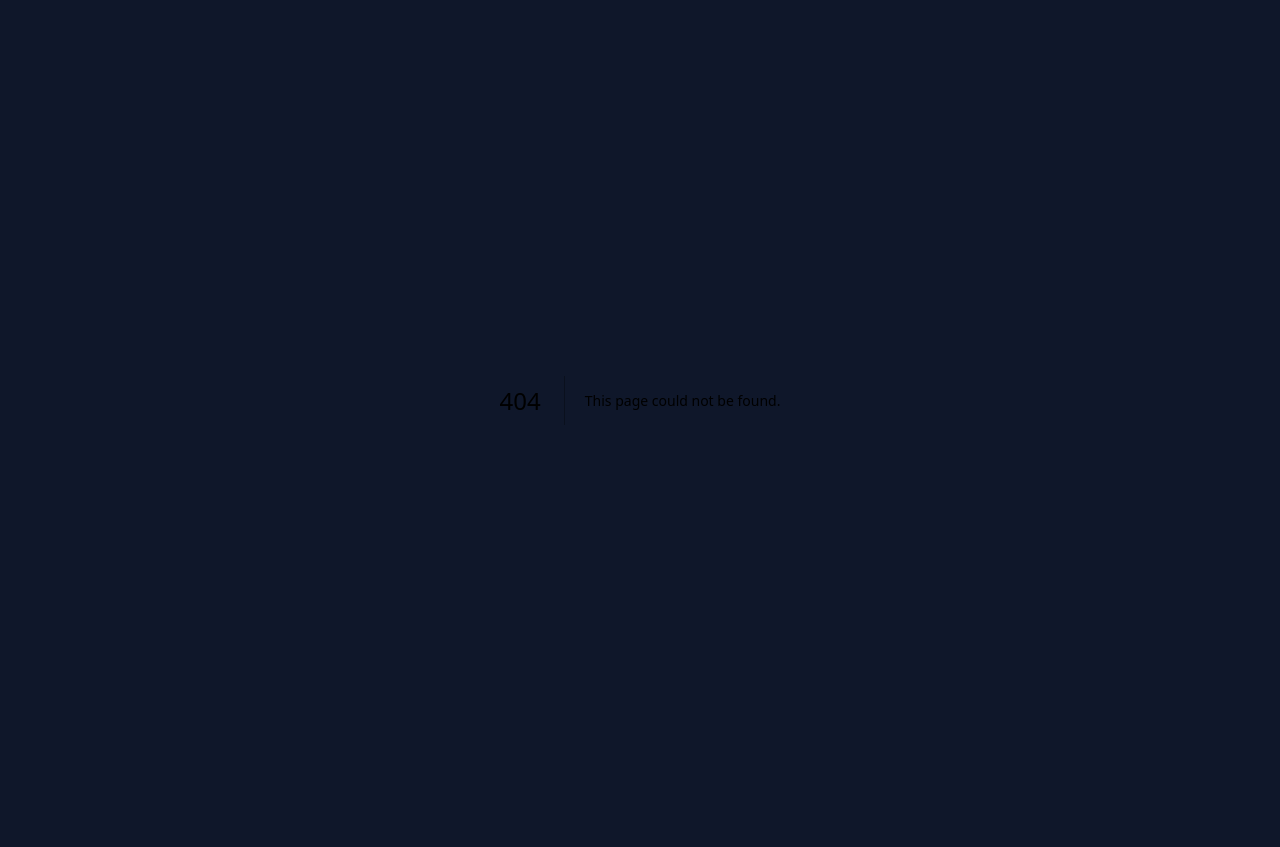
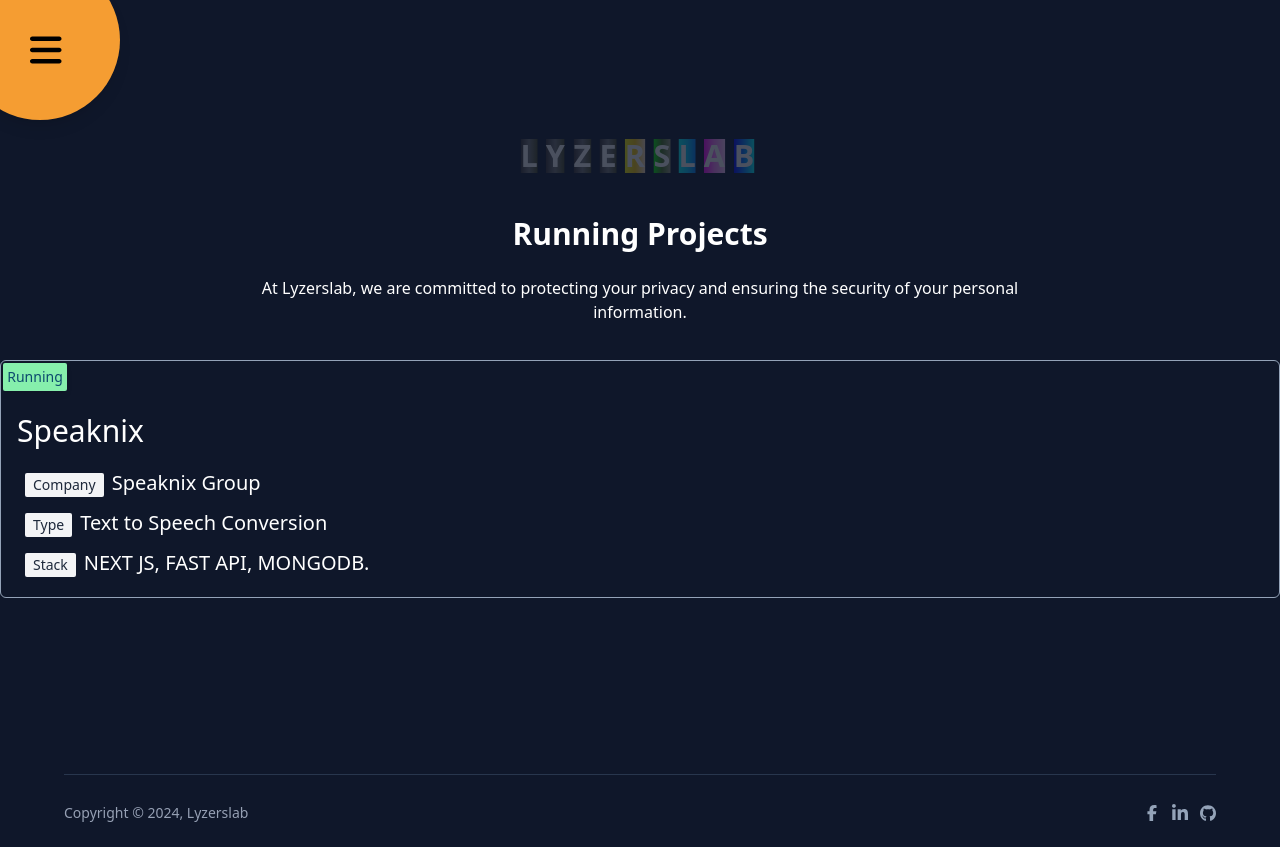
Before and after one commit to zkrana/portfolio, a Next.js app: page /running-projects in a window 1280 px wide. Before the commit this address had no page. Before the commit the page ends 800 px from the top, so only its background shows below. Built offline with nearby package versions, Linux system fonts and the light colour scheme.

Commit message:
Subscribe component implement code and project running page

```diff
--- a/app/components/header/Header.jsx
+++ b/app/components/header/Header.jsx
@@ -43,8 +43,22 @@
 }
 
 function MyNavigation({ closeMenu }) {
-  const menuItems = ["Home", "Services", "Our Team", "Career", "Contact"];
-  const menuUrls = ["/", "/#services", "our-team", "/career", "/contact"];
+  const menuItems = [
+    "Home",
+    "Services",
+    "Our Team",
+    "Projects",
+    "Career",
+    "Contact",
+  ];
+  const menuUrls = [
+    "/",
+    "/#services",
+    "our-team",
+    "running-projects",
+    "/career",
+    "/contact",
+  ];
   return (
     <div>
       <div
@@ -61,7 +75,7 @@
           </div>
         </div>
 
-        <ul className="relative max-w-sm mx-auto flex flex-col sm:gap-10 gap-4 justify-center items-center text-center sm:text-5xl text-4xl font-bold uppercase text-white">
+        <ul className="relative max-w-sm mx-auto flex flex-col sm:gap-10 gap-4 justify-center items-center text-center sm:text-5xl text-2xl font-bold uppercase text-white">
           {menuItems.map((item, index) => (
             <li key={index} className="menu-item">
               <a href={menuUrls[index]}>{item}</a>
@@ -69,7 +83,7 @@
           ))}
         </ul>
 
-        <div className=" lg:max-w-4xl w-[90%] mx-auto flex justify-between lg:flex-row flex-col items-center gap-6 absolute sm:bottom-10 bottom-20">
+        <div className=" lg:max-w-4xl w-[90%] mx-auto flex justify-between lg:flex-row flex-col items-center sm:gap-6 gap-3 absolute bottom-10">
           <div className="flex sm:justify-center sm:items-center sm:gap-6 gap-3 text-white">
             <a
               href="mailto:zkranao@gmail.com"
--- a/app/contact/page.jsx
+++ b/app/contact/page.jsx
@@ -492,77 +492,3 @@
 }
 
 export default Contact;
-
-<main>
-  <div class="petirtoto">
-    <div class="toto-togel">
-      <br />
-      <a href="#" target="_blank" rel="noopener noreferrer nofollow">
-        <amp-img
-          height="59"
-          width="250"
-          alt="PKVGAMES"
-          src="https://s13.gifyu.com/images/SCE1E.png"
-        ></amp-img>
-      </a>
-      <hr />
-      <br />
-      <div class="situs-togel">
-        <a href="#" target="_blank" rel="noopener noreferrer nofollow">
-          <button class="btn2">
-            <strong>KLIK TOMBOL DIBAWAH</strong>
-            <div id="container-stars">
-              <div id="stars"></div>
-            </div>
-            <div id="glow">
-              <div class="circle"></div>
-              <div class="circle"></div>
-            </div>
-          </button>
-        </a>
-        <br />
-        <br />
-        <a
-          href="https://l.linklyhq.com/l/1r2lJ"
-          target="_blank"
-          rel="noopener noreferrer nofollow"
-          class="block"
-        >
-          LINK ALTERNATIF TERBARU
-        </a>
-
-        <a
-          href="https://l.linklyhq.com/l/1tuQS"
-          target="_blank"
-          rel="noopener noreferrer nofollow"
-          class="block"
-        >
-          WHATSAPP OFFICIAL
-        </a>
-
-        <a
-          href="https://secure.livechatinc.com/customer/action/open_chat?license_id=13317408"
-          target="_blank"
-          rel="noopener noreferrer nofollow"
-          class="block"
-        >
-          LIVECHAT OFFICIAL
-        </a>
-      </div>
-      <div>
-        <a href="#" target="_blank" rel="noopener noreferrer nofollow">
-          <amp-img
-            height="420"
-            width="350"
-            alt="DOMINOQQ"
-            src="https://s13.gifyu.com/images/SCEaV.gif"
-          ></amp-img>
-        </a>
-      </div>
-    </div>
-    <span style="text-align: center">
-      <b>REJEKIPOKER</b>
-    </span>
-    <br />
-  </div>
-</main>;
--- a/app/policy/page.jsx
+++ b/app/policy/page.jsx
@@ -6,7 +6,7 @@
 function PrivacyPolicy() {
   const pageMetadata = getPageMetadata("Privacy Policy");
   return (
-    <RootLayout pageName="Privacy Policy || We care about your future.">
+    <RootLayout pageName="Privacy Policy || Your data is secure here.">
       <Header />
       <section className="py-24 max-w-7xl mx-auto text-white bg-blueGray-50 overflow-hidden">
         <a
--- /dev/null
+++ b/app/running-projects/page.jsx
@@ -0,0 +1,78 @@
+"use client";
+import Footer from "../components/footer/Footer";
+import Header from "../components/header/Header";
+import RootLayout, { getPageMetadata } from "../layout";
+
+function RunningProjects() {
+  const pageMetadata = getPageMetadata("Running Projects");
+  return (
+    <RootLayout pageName="Running Projects || Quality work, Happy clients.">
+      <Header />
+      <section className="py-24 max-w-7xl mx-auto text-white bg-blueGray-50 overflow-hidden">
+        <a
+          href="/"
+          className="logo-container hidden sm:flex justify-center font-bold text-4xl my-10 "
+        >
+          <div className="letter">L</div>
+          <div className="letter">Y</div>
+          <div className="letter">Z</div>
+          <div className="letter">E</div>
+          <div className="letter">R</div>
+          <div className="letter">S</div>
+          <div className="letter">L</div>
+          <div className="letter">A</div>
+          <div className="letter">B</div>
+        </a>
+
+        <h1 className="text-3xl font-bold my-6 text-center">
+          Running Projects
+        </h1>
+        <p className="mb-4 max-w-3xl text-center mx-auto">
+          At Lyzerslab, we are committed to protecting your privacy and ensuring
+          the security of your personal information.
+        </p>
+        <div className="flex flex-col gap-5 r-pro-wrapper mt-9">
+          <div className="r-pro-item flex flex-wrap justify-between items-center transition-all hover:shadow-md hover:shadow-white p-4 rounded-md border border-slate-400 relative">
+            <div className="title sm:w-1/2 w-full flex flex-col ">
+              <div className="r-pro-t w-16 py-1 absolute top-0.5 left-0.5 flex justify-center items-center shadow-md shadow:bg-red rounded-sm bg-green-300 p-2">
+                <span className="block text-center text-sm text-sky-900">
+                  Running
+                </span>
+              </div>
+              <div className="content mt-5">
+                <span className="block text-3xl mt-4"> Speaknix </span>
+                <span className="text-xl flex gap-2 py-1 px-2  items-center mt-4">
+                  {" "}
+                  <span className="bg-gray-100 text-sm py-0.5 px-2 mt-1 text-slate-800 rounded-sm">
+                    Company
+                  </span>
+                  Speaknix Group
+                </span>
+                <span className="text-xl flex gap-2 py-1 px-2  items-center mt-1">
+                  {" "}
+                  <span className="bg-gray-100 text-sm py-0.5 px-2 mt-1 text-slate-800 rounded-sm">
+                    Type
+                  </span>
+                  Text to Speech Conversion
+                </span>
+                <span className="text-xl flex gap-2 py-1 px-2  items-center mt-1">
+                  {" "}
+                  <span className="bg-gray-100 text-sm py-0.5 px-2 mt-1 text-slate-800 rounded-sm">
+                    Stack
+                  </span>
+                  NEXT JS, FAST API, MONGODB.
+                </span>
+              </div>
+            </div>
+            {/* <div className="sideC sm:w-1/2 w-full h-full p-5 border border-slate-300 rounded-md">
+              <span className="total-b"></span>
+            </div> */}
+          </div>
+        </div>
+      </section>
+      <Footer />
+    </RootLayout>
+  );
+}
+
+export default RunningProjects;
```
